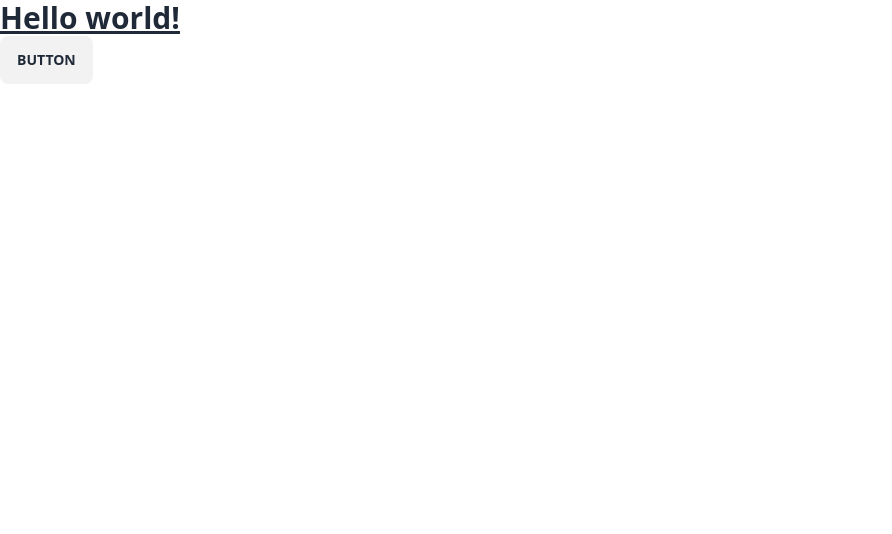
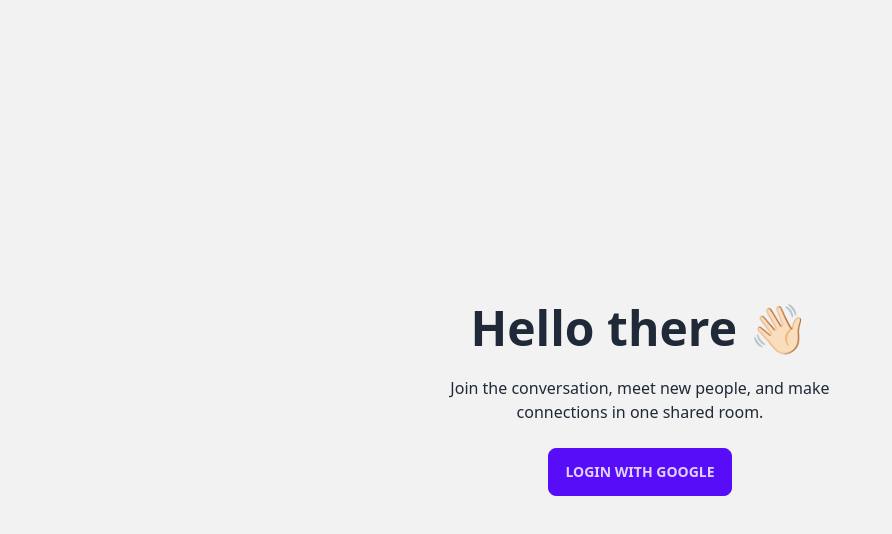
Before and after one commit to gigisoza/real-time-chat-app, a React (Vite) app: page / in a window 1280 px wide. Shown: the top 534 px of the page, without its empty margins (0-892 px from the left). Built offline with nearby package versions, Linux system fonts and the light colour scheme.

Commit message:
Add Login page

```diff
--- a/src/App.tsx
+++ b/src/App.tsx
@@ -1,8 +1,9 @@
+import Login from "./pages/Login";
+
 function App() {
   return (
     <div>
-      <h1 className="text-3xl font-bold underline">Hello world!</h1>
-      <button className="btn">Button</button>
+      <Login />
     </div>
   );
 }
--- /dev/null
+++ b/src/pages/ChatRoom.tsx
@@ -0,0 +1,3 @@
+export default function ChatRoom() {
+  return <div>ChatRoom</div>;
+}
--- /dev/null
+++ b/src/pages/Login.tsx
@@ -0,0 +1,16 @@
+export default function Login() {
+  return (
+    <div className="hero min-h-screen bg-base-200">
+      <div className="hero-content text-center">
+        <div className="max-w-md">
+          <h1 className="text-5xl font-bold">Hello there 👋🏻</h1>
+          <p className="py-6">
+            Join the conversation, meet new people, and make connections in one
+            shared room.
+          </p>
+          <button className="btn btn-primary">Login With Google</button>
+        </div>
+      </div>
+    </div>
+  );
+}
```
